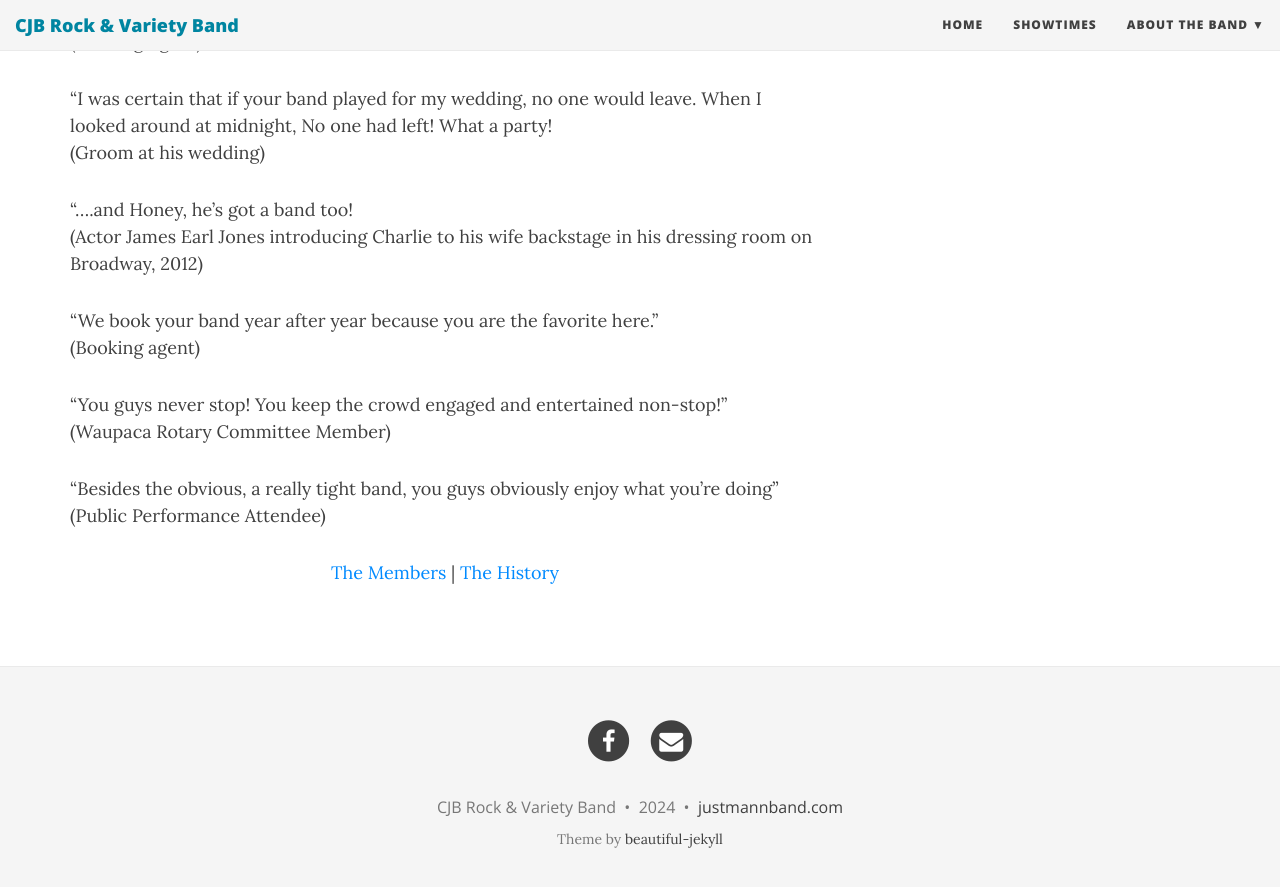
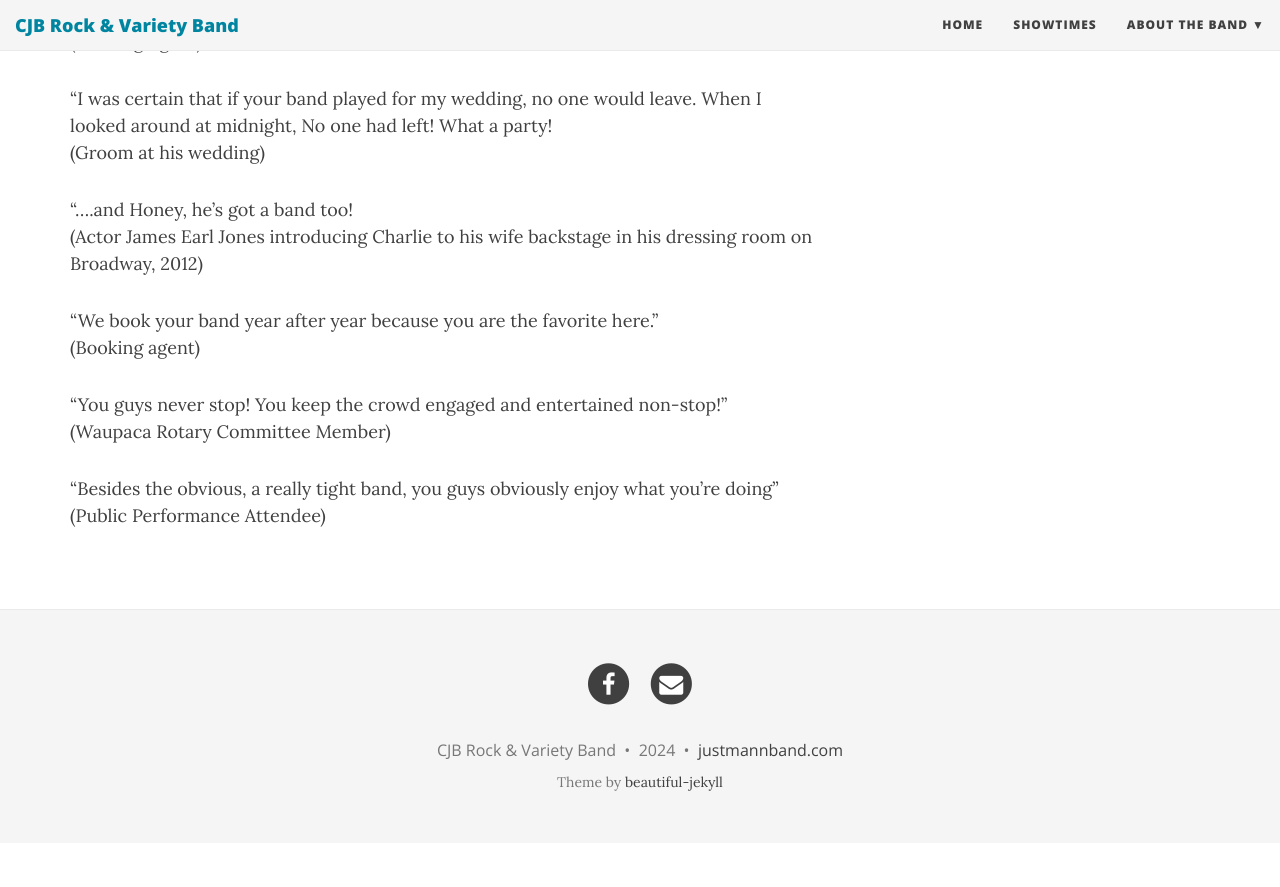
Before and after one commit to jcoenen/justmannband.com, a Jekyll site: the page built from index.html, in a window 1280 px wide and 900 px high, scrolled down 984 px. Shown: the top 887 px of the window. Built offline with Jekyll 4.4.1, drawn with Linux system fonts in a browser that asks for light colours; nearby versions of some CDN libraries; the list of posts is cut into pages by our own code; after the commit the page ends 1827 px from its top, so only the background shows below that.

Commit message:
Update index.html

```diff
--- a/index.html
+++ b/index.html
@@ -29,7 +29,3 @@ CJN Rock & Variety/Charlie Justmann Band is capable of more music variety than 9
 <p>“You guys never stop! You keep the crowd engaged and entertained non-stop!” <br/>(Waupaca Rotary Committee Member)</p>
 
 <p>“Besides the obvious, a really tight band, you guys obviously enjoy what you’re doing” <br/>(Public Performance Attendee)</p>
-
-
-<p class="text-center">
-<a href="/members/">The Members</a> | <a href="/history/">The History</a></p>
```
